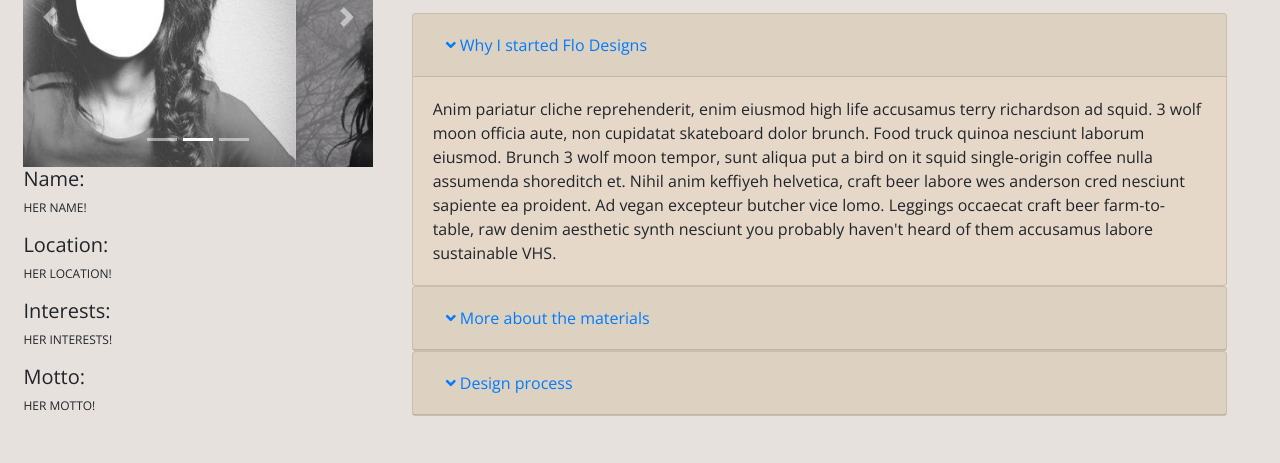
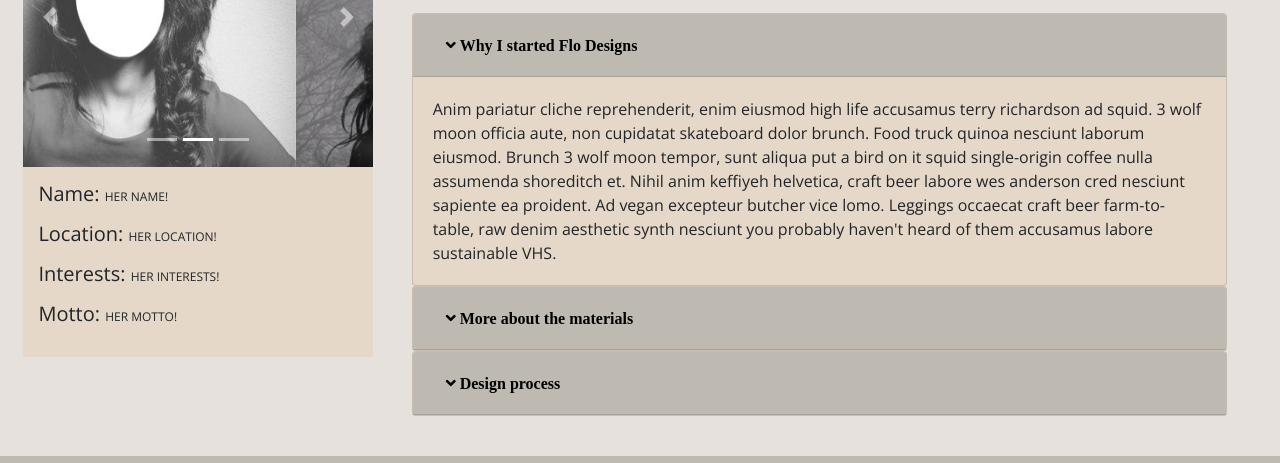
Before and after one commit to CherWow/comp126, a plain HTML site: page about.html in a window 1280 px wide. Shown: the part 294-757 px from the top of the page. Drawn offline with nearby package versions, Linux system fonts and the light colour scheme.

Commit message:
chenged about section

```diff
--- a/about.html
+++ b/about.html
@@ -80,22 +80,25 @@
                           <span class="sr-only">Next</span>
                         </a>
                       </div>
+                      <div class="bio-card-info">
                         <div class="bio-card-line">
-                    <h5>Name: </h5>
+                            <h5 class="bio-card-label">Name: </h5>
                             <p>HER NAME!</p>
                         </div>
                         <div class="bio-card-line">
-                    <h5>Location: </h5>
+                            <h5 class="bio-card-label">Location: </h5>
                             <p>HER LOCATION!</p>
                         </div>
                         <div class="bio-card-line">
-                    <h5>Interests: </h5>
+                            <h5 class="bio-card-label">Interests: </h5>
                             <p>HER INTERESTS!</p>
                         </div>
                         <div class="bio-card-line">
-                    <h5>Motto: </h5>
+                            <h5 class="bio-card-label">Motto: </h5>
                             <p>HER MOTTO!</p>
                         </div>
+                      </div>
+
             </div>
             <div class="col-8 bio-description">
                 <div>
@@ -109,7 +112,7 @@
                       <div class="card-header" id="headingOne">
                         <h5 class="mb-0">
                           <button class="btn btn-link" data-toggle="collapse" data-target="#collapseOne" aria-expanded="true" aria-controls="collapseOne">
-                            <i class="fas fa-angle-down arrow-icon"></i> Why I started Flo Designs
+                            <i class="fas fa-angle-down arrow-icon"> Why I started Flo Designs</i>
                           </button>
                         </h5>
                       </div>
@@ -124,7 +127,7 @@
                       <div class="card-header" id="headingTwo">
                         <h5 class="mb-0">
                           <button class="btn btn-link collapsed" data-toggle="collapse" data-target="#collapseTwo" aria-expanded="false" aria-controls="collapseTwo">
-                            <i class="fas fa-angle-down arrow-icon"></i> More about the materials
+                            <i class="fas fa-angle-down arrow-icon"> More about the materials</i>
                           </button>
                         </h5>
                       </div>
@@ -138,7 +141,7 @@
                       <div class="card-header" id="headingThree">
                         <h5 class="mb-0">
                           <button class="btn btn-link collapsed" data-toggle="collapse" data-target="#collapseThree" aria-expanded="false" aria-controls="collapseThree">
-                            <i class="fas fa-angle-down arrow-icon"></i> Design process
+                            <i class="fas fa-angle-down arrow-icon"> Design process</i>
                           </button>
                         </h5>
                       </div>
--- a/styles/about_style.css
+++ b/styles/about_style.css
@@ -11,6 +11,19 @@
     height: 300px;
 }
 
+.bio-card-info{
+    padding: 15px;
+    background-color: #E5D8C8;
+}
+
+.bio-card-label{
+    display: inline;
+}
+
+p{
+    display: inline-block;
+}
+
 .bio-description{
     padding: 20px 3% 20px 0;
 }
@@ -22,3 +35,15 @@
 .about-dropdown-menu{
     width: 100%;
 }
+
+.card-header{
+    background-color: #BEBAB1;
+}
+
+i{
+    color: black;
+}
+
+.card-header:hover{
+    background-color: #CCE8CF;
+}
```
Lines whose indentation alone changed are shown as unchanged.
